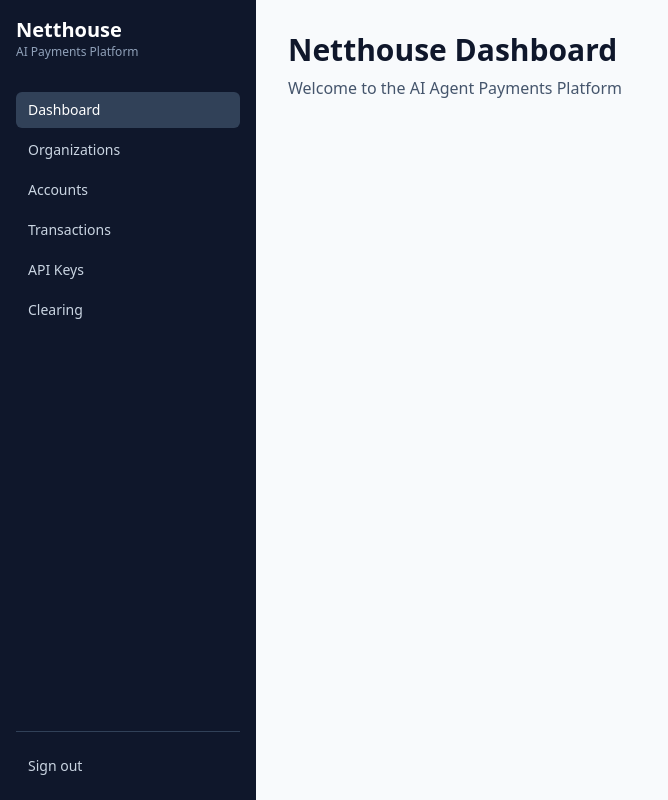
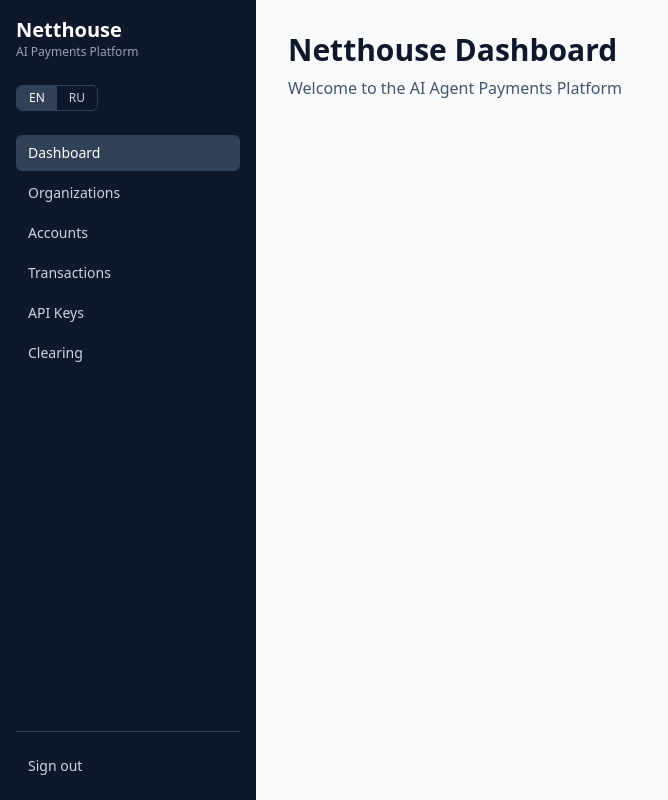
Before and after one commit to netthouse/netthouse, a Next.js app in the folder apps/web/: page / in a window 1280 px wide. Shown: the whole page, without its empty margins (0-668 px from the left). Built offline with nearby package versions, Linux system fonts and the light colour scheme; no server answers.

Commit message:
feat(web): i18n EN/RU with cookie-based locale switching

```diff
--- a/apps/web/src/app/accounts/page.tsx
+++ b/apps/web/src/app/accounts/page.tsx
@@ -1,3 +1,6 @@
+import { cookies } from "next/headers";
+import { getDictionary } from "@/i18n/dictionaries";
+
 const API_URL = process.env.NEXT_PUBLIC_API_URL ?? "http://localhost:3001";
 
 type Account = {
@@ -16,11 +19,14 @@ async function getAccounts(): Promise<Account[]> {
 }
 
 export default async function AccountsPage() {
+  const cookieStore = await cookies();
+  const locale = cookieStore.get("locale")?.value ?? "en";
+  const t = getDictionary(locale);
   const accounts = await getAccounts();
 
   return (
     <div className="p-8">
-      <h1 className="text-2xl font-bold mb-6">Accounts</h1>
+      <h1 className="text-2xl font-bold mb-6">{t.pages.accounts.title}</h1>
       <div className="grid grid-cols-1 md:grid-cols-2 lg:grid-cols-3 gap-4">
         {accounts.map((acc) => (
           <div key={acc.id} className="bg-white rounded-lg shadow p-6">
@@ -32,7 +38,7 @@ export default async function AccountsPage() {
               {Number(acc.balance).toFixed(2)}
             </p>
             <p className="mt-1 text-xs text-slate-500">
-              Created {new Date(acc.createdAt).toLocaleDateString()}
+              {t.pages.accounts.created} {new Date(acc.createdAt).toLocaleDateString()}
             </p>
           </div>
         ))}
--- a/apps/web/src/app/api-keys/page.tsx
+++ b/apps/web/src/app/api-keys/page.tsx
@@ -1,3 +1,6 @@
+import { cookies } from "next/headers";
+import { getDictionary } from "@/i18n/dictionaries";
+
 const API_URL = process.env.NEXT_PUBLIC_API_URL ?? "http://localhost:3001";
 const ADMIN_KEY = process.env.API_ADMIN_KEY ?? "";
 
@@ -28,20 +31,23 @@ async function getKeys(): Promise<ApiKeyRow[]> {
 }
 
 export default async function ApiKeysPage() {
+  const cookieStore = await cookies();
+  const locale = cookieStore.get("locale")?.value ?? "en";
+  const t = getDictionary(locale);
   const keys = await getKeys();
 
   return (
     <div className="p-8">
-      <h1 className="text-2xl font-bold mb-6">API Keys</h1>
+      <h1 className="text-2xl font-bold mb-6">{t.pages.apiKeys.title}</h1>
       <div className="bg-white rounded-lg shadow overflow-hidden">
         <table className="min-w-full divide-y divide-slate-200">
           <thead className="bg-slate-50">
             <tr>
-              <th className="px-6 py-3 text-left text-xs font-medium text-slate-500 uppercase">Name</th>
-              <th className="px-6 py-3 text-left text-xs font-medium text-slate-500 uppercase">Key</th>
-              <th className="px-6 py-3 text-left text-xs font-medium text-slate-500 uppercase">Scopes</th>
-              <th className="px-6 py-3 text-left text-xs font-medium text-slate-500 uppercase">Status</th>
-              <th className="px-6 py-3 text-left text-xs font-medium text-slate-500 uppercase">Last used</th>
+              <th className="px-6 py-3 text-left text-xs font-medium text-slate-500 uppercase">{t.pages.apiKeys.name}</th>
+              <th className="px-6 py-3 text-left text-xs font-medium text-slate-500 uppercase">{t.pages.apiKeys.key}</th>
+              <th className="px-6 py-3 text-left text-xs font-medium text-slate-500 uppercase">{t.pages.apiKeys.scopes}</th>
+              <th className="px-6 py-3 text-left text-xs font-medium text-slate-500 uppercase">{t.pages.apiKeys.status}</th>
+              <th className="px-6 py-3 text-left text-xs font-medium text-slate-500 uppercase">{t.pages.apiKeys.lastUsed}</th>
             </tr>
           </thead>
           <tbody className="bg-white divide-y divide-slate-200">
@@ -64,11 +70,11 @@ export default async function ApiKeysPage() {
                       k.isActive ? "bg-green-100 text-green-700" : "bg-red-100 text-red-700"
                     }`}
                   >
-                    {k.isActive ? "active" : "revoked"}
+                    {k.isActive ? t.pages.apiKeys.active : t.pages.apiKeys.revoked}
                   </span>
                 </td>
                 <td className="px-6 py-4 text-sm text-slate-500">
-                  {k.lastUsedAt ? new Date(k.lastUsedAt).toLocaleString() : "never"}
+                  {k.lastUsedAt ? new Date(k.lastUsedAt).toLocaleString() : t.pages.apiKeys.never}
                 </td>
               </tr>
             ))}
--- a/apps/web/src/app/clearing/page.tsx
+++ b/apps/web/src/app/clearing/page.tsx
@@ -1,3 +1,6 @@
+import { cookies } from "next/headers";
+import { getDictionary } from "@/i18n/dictionaries";
+
 const API_URL = process.env.NEXT_PUBLIC_API_URL ?? "http://localhost:3001";
 
 type Proposal = {
@@ -26,51 +29,54 @@ async function getClearing(): Promise<ClearingData | null> {
 }
 
 export default async function ClearingPage() {
+  const cookieStore = await cookies();
+  const locale = cookieStore.get("locale")?.value ?? "en";
+  const t = getDictionary(locale);
   const data = await getClearing();
 
   if (!data) {
     return (
       <div className="p-8">
-        <h1 className="text-2xl font-bold mb-6">Clearing</h1>
-        <p className="text-slate-500">No data available</p>
+        <h1 className="text-2xl font-bold mb-6">{t.pages.clearing.title}</h1>
+        <p className="text-slate-500">{t.pages.clearing.noData}</p>
       </div>
     );
   }
 
   return (
     <div className="p-8">
-      <h1 className="text-2xl font-bold mb-6">Clearing Engine</h1>
+      <h1 className="text-2xl font-bold mb-6">{t.pages.clearing.title}</h1>
 
       <div className="grid grid-cols-1 md:grid-cols-3 gap-4 mb-8">
         <div className="bg-white rounded-lg shadow p-6">
-          <p className="text-xs font-medium text-slate-500 uppercase">Gross flow</p>
+          <p className="text-xs font-medium text-slate-500 uppercase">{t.pages.clearing.gross}</p>
           <p className="mt-1 text-3xl font-bold text-slate-900">{Number(data.grossFlow).toFixed(2)}</p>
         </div>
         <div className="bg-white rounded-lg shadow p-6">
-          <p className="text-xs font-medium text-slate-500 uppercase">Net flow</p>
+          <p className="text-xs font-medium text-slate-500 uppercase">{t.pages.clearing.net}</p>
           <p className="mt-1 text-3xl font-bold text-slate-900">{Number(data.netFlow).toFixed(2)}</p>
         </div>
         <div className="bg-white rounded-lg shadow p-6 border-l-4 border-green-500">
-          <p className="text-xs font-medium text-slate-500 uppercase">Total saved</p>
+          <p className="text-xs font-medium text-slate-500 uppercase">{t.pages.clearing.saved}</p>
           <p className="mt-1 text-3xl font-bold text-green-600">{Number(data.totalSaved).toFixed(2)}</p>
         </div>
       </div>
 
-      <h2 className="text-lg font-semibold mb-4">Netting proposals</h2>
+      <h2 className="text-lg font-semibold mb-4">{t.pages.clearing.proposals}</h2>
       <div className="bg-white rounded-lg shadow overflow-hidden">
         <table className="min-w-full divide-y divide-slate-200">
           <thead className="bg-slate-50">
             <tr>
-              <th className="px-6 py-3 text-left text-xs font-medium text-slate-500 uppercase">From</th>
-              <th className="px-6 py-3 text-left text-xs font-medium text-slate-500 uppercase">To</th>
-              <th className="px-6 py-3 text-left text-xs font-medium text-slate-500 uppercase">Net amount</th>
+              <th className="px-6 py-3 text-left text-xs font-medium text-slate-500 uppercase">{t.pages.clearing.from}</th>
+              <th className="px-6 py-3 text-left text-xs font-medium text-slate-500 uppercase">{t.pages.clearing.to}</th>
+              <th className="px-6 py-3 text-left text-xs font-medium text-slate-500 uppercase">{t.pages.clearing.netAmount}</th>
             </tr>
           </thead>
           <tbody className="bg-white divide-y divide-slate-200">
             {data.proposals.length === 0 ? (
               <tr>
                 <td colSpan={3} className="px-6 py-8 text-center text-slate-500">
-                  No netting needed
+                  {t.pages.clearing.noNetting}
                 </td>
               </tr>
             ) : (
--- a/apps/web/src/app/layout.tsx
+++ b/apps/web/src/app/layout.tsx
@@ -1,4 +1,5 @@
 import type { Metadata } from "next";
+import { cookies } from "next/headers";
 import { ClerkProvider } from "@clerk/nextjs";
 import Sidebar from "@/components/Sidebar";
 import "./globals.css";
@@ -8,17 +9,20 @@ export const metadata: Metadata = {
   description: "AI Agent Payments Platform",
 };
 
-export default function RootLayout({
+export default async function RootLayout({
   children,
 }: {
   children: React.ReactNode;
 }) {
+  const cookieStore = await cookies();
+  const locale = cookieStore.get("locale")?.value ?? "en";
+
   return (
     <ClerkProvider>
-      <html lang="en">
+      <html lang={locale}>
         <body className="bg-slate-50 text-slate-900 antialiased">
           <div className="flex">
-            <Sidebar />
+            <Sidebar locale={locale} />
             <main className="flex-1 min-h-screen">{children}</main>
           </div>
         </body>
--- a/apps/web/src/app/organizations/page.tsx
+++ b/apps/web/src/app/organizations/page.tsx
@@ -1,3 +1,6 @@
+import { cookies } from "next/headers";
+import { getDictionary } from "@/i18n/dictionaries";
+
 const API_URL = process.env.NEXT_PUBLIC_API_URL ?? "http://localhost:3001";
 
 type Organization = {
@@ -9,33 +12,34 @@ type Organization = {
 
 async function getOrganizations(): Promise<Organization[]> {
   const res = await fetch(`${API_URL}/organizations`, { cache: "no-store" });
-  if (!res.ok) {
-    throw new Error("Failed to fetch organizations");
-  }
+  if (!res.ok) throw new Error("Failed to fetch organizations");
   const data = await res.json();
   return data.organizations;
 }
 
 export default async function OrganizationsPage() {
+  const cookieStore = await cookies();
+  const locale = cookieStore.get("locale")?.value ?? "en";
+  const t = getDictionary(locale);
   const organizations = await getOrganizations();
 
   return (
     <div className="p-8">
-      <h1 className="text-2xl font-bold mb-6">Organizations</h1>
+      <h1 className="text-2xl font-bold mb-6">{t.pages.organizations.title}</h1>
       <div className="bg-white rounded-lg shadow overflow-hidden">
         <table className="min-w-full divide-y divide-slate-200">
           <thead className="bg-slate-50">
             <tr>
-              <th className="px-6 py-3 text-left text-xs font-medium text-slate-500 uppercase">Name</th>
-              <th className="px-6 py-3 text-left text-xs font-medium text-slate-500 uppercase">Slug</th>
-              <th className="px-6 py-3 text-left text-xs font-medium text-slate-500 uppercase">Created</th>
+              <th className="px-6 py-3 text-left text-xs font-medium text-slate-500 uppercase">{t.pages.organizations.name}</th>
+              <th className="px-6 py-3 text-left text-xs font-medium text-slate-500 uppercase">{t.pages.organizations.slug}</th>
+              <th className="px-6 py-3 text-left text-xs font-medium text-slate-500 uppercase">{t.pages.organizations.created}</th>
             </tr>
           </thead>
           <tbody className="bg-white divide-y divide-slate-200">
             {organizations.length === 0 ? (
               <tr>
                 <td colSpan={3} className="px-6 py-8 text-center text-slate-500">
-                  No organizations yet
+                  {t.pages.organizations.empty}
                 </td>
               </tr>
             ) : (
--- a/apps/web/src/app/transactions/page.tsx
+++ b/apps/web/src/app/transactions/page.tsx
@@ -1,3 +1,6 @@
+import { cookies } from "next/headers";
+import { getDictionary } from "@/i18n/dictionaries";
+
 const API_URL = process.env.NEXT_PUBLIC_API_URL ?? "http://localhost:3001";
 
 type Entry = {
@@ -22,14 +25,17 @@ async function getTransactions(): Promise<Transaction[]> {
 }
 
 export default async function TransactionsPage() {
+  const cookieStore = await cookies();
+  const locale = cookieStore.get("locale")?.value ?? "en";
+  const t = getDictionary(locale);
   const transactions = await getTransactions();
 
   return (
     <div className="p-8">
-      <h1 className="text-2xl font-bold mb-6">Transactions (Ledger)</h1>
+      <h1 className="text-2xl font-bold mb-6">{t.pages.transactions.title}</h1>
       <div className="space-y-4">
         {transactions.length === 0 ? (
-          <p className="text-slate-500">No transactions yet</p>
+          <p className="text-slate-500">{t.pages.transactions.empty}</p>
         ) : (
           transactions.map((tx) => (
             <div key={tx.id} className="bg-white rounded-lg shadow p-6">
--- /dev/null
+++ b/apps/web/src/components/LanguageSwitcher.tsx
@@ -0,0 +1,33 @@
+"use client";
+
+import { useRouter } from "next/navigation";
+
+export default function LanguageSwitcher({ locale }: { locale: string }) {
+  const router = useRouter();
+
+  const setLocale = (next: string) => {
+    document.cookie = `locale=${next}; path=/; max-age=31536000`;
+    router.refresh();
+  };
+
+  return (
+    <div className="inline-flex rounded-md overflow-hidden border border-slate-700">
+      <button
+        onClick={() => setLocale("en")}
+        className={`px-3 py-1 text-xs font-medium transition-colors ${
+          locale === "en" ? "bg-slate-700 text-white" : "text-slate-300 hover:bg-slate-800"
+        }`}
+      >
+        EN
+      </button>
+      <button
+        onClick={() => setLocale("ru")}
+        className={`px-3 py-1 text-xs font-medium transition-colors ${
+          locale === "ru" ? "bg-slate-700 text-white" : "text-slate-300 hover:bg-slate-800"
+        }`}
+      >
+        RU
+      </button>
+    </div>
+  );
+}
--- a/apps/web/src/components/Sidebar.tsx
+++ b/apps/web/src/components/Sidebar.tsx
@@ -3,25 +3,32 @@
 import Link from "next/link";
 import { usePathname } from "next/navigation";
 import { SignOutButton, useUser } from "@clerk/nextjs";
+import { getDictionary } from "@/i18n/dictionaries";
+import LanguageSwitcher from "@/components/LanguageSwitcher";
 
-const navItems = [
-  { href: "/", label: "Dashboard" },
-  { href: "/organizations", label: "Organizations" },
-  { href: "/accounts", label: "Accounts" },
-  { href: "/transactions", label: "Transactions" },
-  { href: "/api-keys", label: "API Keys" },
-  { href: "/clearing", label: "Clearing" },
-];
-
-export default function Sidebar() {
+export default function Sidebar({ locale }: { locale: string }) {
   const pathname = usePathname();
   const { user } = useUser();
+  const t = getDictionary(locale);
+
+  const navItems = [
+    { href: "/", label: t.nav.dashboard },
+    { href: "/organizations", label: t.nav.organizations },
+    { href: "/accounts", label: t.nav.accounts },
+    { href: "/transactions", label: t.nav.transactions },
+    { href: "/api-keys", label: t.nav.apiKeys },
+    { href: "/clearing", label: t.nav.clearing },
+  ];
 
   return (
     <aside className="w-64 bg-slate-900 text-white min-h-screen p-4 flex flex-col">
-      <div className="mb-8">
+      <div className="mb-6">
         <h1 className="text-xl font-bold">Netthouse</h1>
         <p className="text-xs text-slate-400">AI Payments Platform</p>
+      </div>
+
+      <div className="mb-6">
+        <LanguageSwitcher locale={locale} />
       </div>
 
       <nav className="space-y-1 flex-1">
@@ -49,13 +56,17 @@ export default function Sidebar() {
       <div className="pt-4 border-t border-slate-700">
         {user && (
           <div className="mb-3 px-3">
-            <p className="text-sm font-medium truncate">{user.fullName ?? user.primaryEmailAddress?.emailAddress}</p>
-            <p className="text-xs text-slate-400 truncate">{user.primaryEmailAddress?.emailAddress}</p>
+            <p className="text-sm font-medium truncate">
+              {user.fullName ?? user.primaryEmailAddress?.emailAddress}
+            </p>
+            <p className="text-xs text-slate-400 truncate">
+              {user.primaryEmailAddress?.emailAddress}
+            </p>
           </div>
         )}
         <SignOutButton>
           <button className="w-full px-3 py-2 rounded-md text-sm text-slate-300 hover:bg-slate-800 hover:text-white transition-colors text-left">
-            Sign out
+            {t.signOut}
           </button>
         </SignOutButton>
       </div>
--- /dev/null
+++ b/apps/web/src/i18n/dictionaries.ts
@@ -0,0 +1,105 @@
+export const locales = ["en", "ru"] as const;
+export type Locale = (typeof locales)[number];
+export const defaultLocale: Locale = "en";
+
+const en = {
+  nav: {
+    dashboard: "Dashboard",
+    organizations: "Organizations",
+    accounts: "Accounts",
+    transactions: "Transactions",
+    apiKeys: "API Keys",
+    clearing: "Clearing",
+  },
+  signOut: "Sign out",
+  pages: {
+    organizations: {
+      title: "Organizations",
+      name: "Name",
+      slug: "Slug",
+      created: "Created",
+      empty: "No organizations yet",
+    },
+    accounts: { title: "Accounts", created: "Created" },
+    transactions: { title: "Transactions (Ledger)", empty: "No transactions yet" },
+    apiKeys: {
+      title: "API Keys",
+      name: "Name",
+      key: "Key",
+      scopes: "Scopes",
+      status: "Status",
+      lastUsed: "Last used",
+      never: "never",
+      active: "active",
+      revoked: "revoked",
+    },
+    clearing: {
+      title: "Clearing Engine",
+      gross: "Gross flow",
+      net: "Net flow",
+      saved: "Total saved",
+      proposals: "Netting proposals",
+      from: "From",
+      to: "To",
+      netAmount: "Net amount",
+      noNetting: "No netting needed",
+      noData: "No data available",
+    },
+  },
+};
+
+export type Dictionary = typeof en;
+
+const ru: Dictionary = {
+  nav: {
+    dashboard: "Панель",
+    organizations: "Организации",
+    accounts: "Счета",
+    transactions: "Транзакции",
+    apiKeys: "API ключи",
+    clearing: "Клиринг",
+  },
+  signOut: "Выйти",
+  pages: {
+    organizations: {
+      title: "Организации",
+      name: "Название",
+      slug: "Slug",
+      created: "Создана",
+      empty: "Организаций пока нет",
+    },
+    accounts: { title: "Счета", created: "Создан" },
+    transactions: { title: "Транзакции (главная книга)", empty: "Транзакций пока нет" },
+    apiKeys: {
+      title: "API ключи",
+      name: "Название",
+      key: "Ключ",
+      scopes: "Права",
+      status: "Статус",
+      lastUsed: "Последнее использование",
+      never: "никогда",
+      active: "активен",
+      revoked: "отозван",
+    },
+    clearing: {
+      title: "Клиринговый движок",
+      gross: "Валовый поток",
+      net: "Чистый поток",
+      saved: "Экономия",
+      proposals: "План взаимозачёта",
+      from: "Отправитель",
+      to: "Получатель",
+      netAmount: "Сумма",
+      noNetting: "Взаимозачёт не требуется",
+      noData: "Нет данных",
+    },
+  },
+};
+
+export const dictionaries: Record<Locale, Dictionary> = { en, ru };
+
+export function getDictionary(locale: string): Dictionary {
+  return (locales as readonly string[]).includes(locale)
+    ? dictionaries[locale as Locale]
+    : dictionaries[defaultLocale];
+}
```
